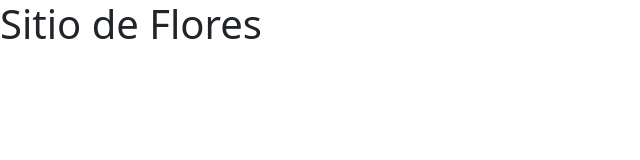
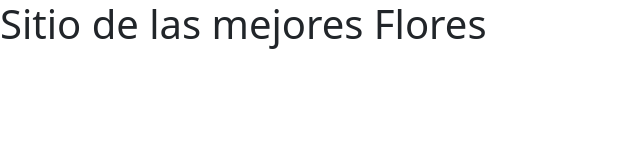
Before and after one commit to anaordonez424/anaordonez_424.github.io, a plain HTML site: page index.html in a window 1280 px wide. Shown: the whole page, without its empty margins (0-640 px from the left). Drawn offline with nearby package versions, Linux system fonts and the light colour scheme.

Commit message:
cambios en la rama1

```diff
--- a/index.html
+++ b/index.html
@@ -8,9 +8,7 @@
 
 </head>
 <body>
-    <h1>Sitio de Flores</h1>
-
-
+    <h1>Sitio de las mejores Flores</h1>
 
 
 
```
